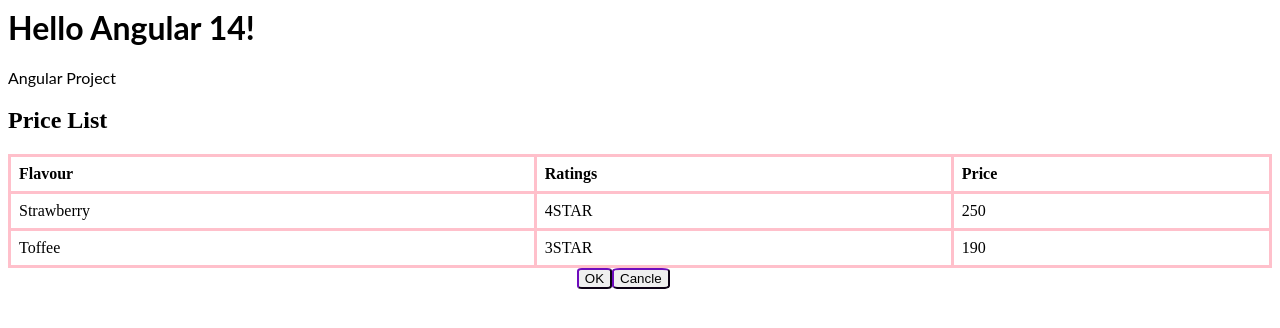
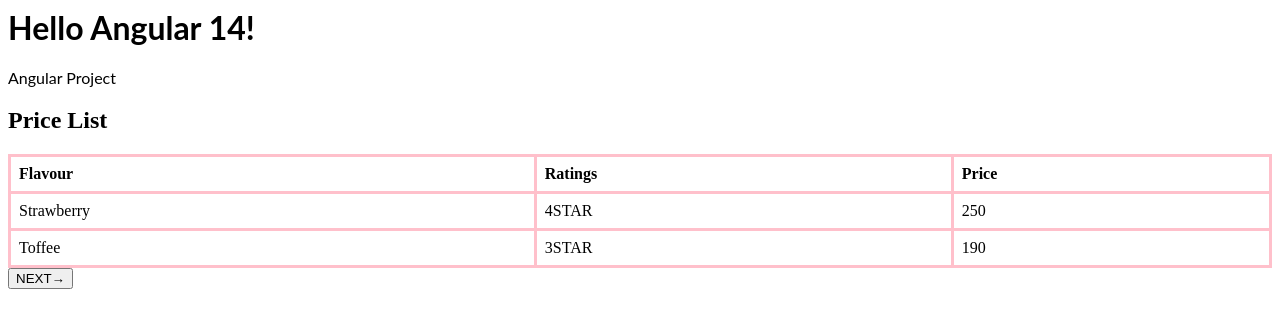
Before and after one commit to Nandhinisn12/Angular-project, an Angular app: page / in a window 1280 px wide. Shown: the top 328 px of the page. Built offline with nearby package versions, Linux system fonts and the light colour scheme.

Commit message:
Update app.component.html

```diff
--- a/src/app/app.component.html
+++ b/src/app/app.component.html
@@ -31,5 +31,4 @@
     <td>190</td>
   </tr>
 </table>
-<button id="button1">OK</button>
-<button id="button2">Cancle</button>
+<button>NEXT&rarr;</button>
```
